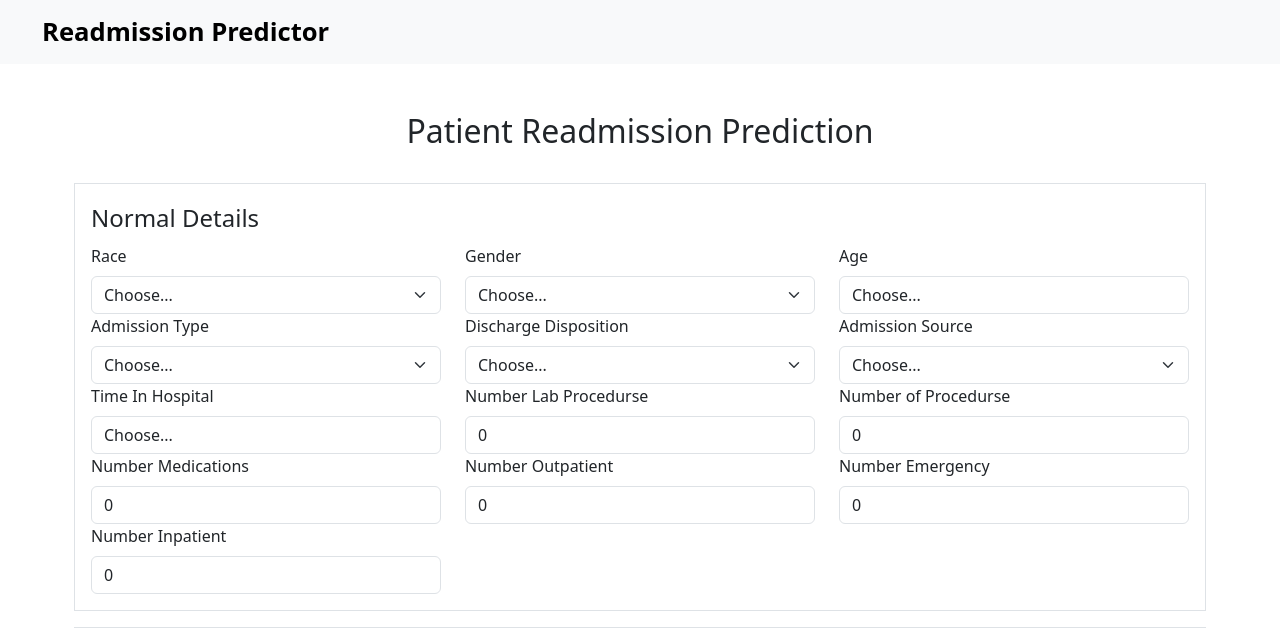
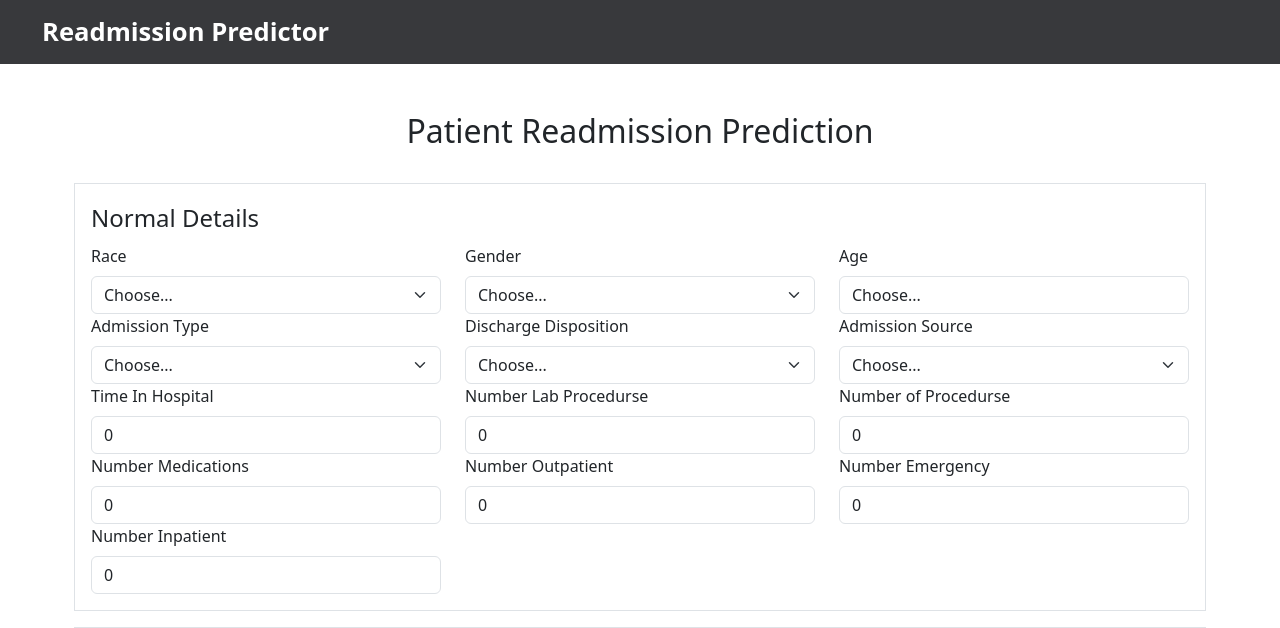
Before and after one commit to DularaLiyanage/Diabetic-Patients-Hospital-Readmission-Web-App, a Flask app: page / in a window 1280 px wide. Shown: the top 628 px of the page. Run offline with Flask 3, Linux system fonts and the light colour scheme; parts of the project's set-up code (start-up, migrations or seed data) failed here and were passed over.

Commit message:
Add files via upload

```diff
--- a/static/stylesheet.css
+++ b/static/stylesheet.css
@@ -1,6 +1,50 @@
 /* Increase the font size of the brand name */
 .navbar-brand {
-    font-size: 1.6rem; /* Adjust the value as needed */
-    font-weight: bold; /* Optionally make the text bold */
+    font-size: 1.6rem;
+    /* Adjust the value as needed */
+    font-weight: bold;
+    /* Optionally make the text bold */
     padding-left: 30px;
 }
+
+/* Custom navbar background color */
+.custom-navbar {
+    background-color: #38393c;
+}
+
+/* Custom title color */
+.custom-title {
+    color: white;
+}
+
+/* Optional: Adjust other styles like link hover if needed */
+.navbar-brand:hover {
+    color: #dddddd;
+}
+
+/* Custom footer background color */
+.custom-footer {
+    background-color: #38393c !important;
+    color: white !important;
+  }
+
+/* Style the result text */
+.container .result-text {
+    font-size: 2rem;
+    margin-bottom: 1.5rem; /* Make the text larger */
+    margin-top: 100px;
+}
+
+.probability-text {
+    margin-top: 1rem; /* Space above the probability text */
+    margin-bottom: 1.5rem;
+}
+
+/* Center the prediction probability text inside the custom container */
+.container .text-center p {
+    margin: 0;
+}
+
+.btn-secondary {
+    margin-top: 2rem; /* Space above the button */
+}
--- a/templates/main.html
+++ b/templates/main.html
@@ -11,9 +11,9 @@
 
 <body>
   <!-- Navigation Bar -->
-  <nav class="navbar navbar-expand-lg navbar-light bg-light">
+  <nav class="navbar navbar-expand-lg custom-navbar">
     <div class="container-fluid">
-      <a class="navbar-brand" href="#">Readmission Predictor</a>
+      <a class="navbar-brand custom-title" href="#">Readmission Predictor</a>
       <button class="navbar-toggler" type="button" data-bs-toggle="collapse" data-bs-target="#navbarNav"
         aria-controls="navbarNav" aria-expanded="false" aria-label="Toggle navigation">
         <span class="navbar-toggler-icon"></span>
@@ -90,6 +90,22 @@
             <label for="admission_type_id" class="form-label">Admission Type</label>
             <select id="admission_type_id" name="admission_type_id" class="form-select" required>
               <option value="">Choose...</option>
+              <option value="1">Emergency</option>
+              <option value="2">Urgent</option>
+              <option value="3">Elective</option>
+              <option value="4">Newborn</option>
+              <option value="5">Trauma</option>
+              <option value="6">Not Available</option>
+              <option value="7">Not Mapped (NULL)</option>
+              <option value="8">Other</option>
+            </select>
+          </div>
+
+          <!-- Discharge Disposition -->
+          <div class="col-md-4">
+            <label for="discharge_disposition_id" class="form-label">Discharge Disposition</label>
+            <select id="discharge_disposition_id" name="discharge_disposition_id" class="form-select" required>
+              <option value="">Choose...</option>
               <option value="1">Discharged to home</option>
               <option value="2">Discharged/transferred to another short-term hospital</option>
               <option value="3">Discharged/transferred to a skilled nursing facility</option>
@@ -116,22 +132,6 @@
               <option value="26">Discharged/transferred to Intermediate Care Facility (not under Medicare)</option>
               <option value="27">Expired (hospice)</option>
               <option value="28">Discharged/transferred to Critical Access Hospital (CAH)</option>
-            </select>
-          </div>
-
-          <!-- Discharge Disposition -->
-          <div class="col-md-4">
-            <label for="discharge_disposition_id" class="form-label">Discharge Disposition</label>
-            <select id="discharge_disposition_id" name="discharge_disposition_id" class="form-select" required>
-              <option value="">Choose...</option>
-              <option value="1">Emergency</option>
-              <option value="2">Urgent</option>
-              <option value="3">Elective</option>
-              <option value="4">Newborn</option>
-              <option value="5">Trauma</option>
-              <option value="6">Not Available</option>
-              <option value="7">Not Mapped (NULL)</option>
-              <option value="8">Other</option>
             </select>
           </div>
 
@@ -172,23 +172,8 @@
           <!-- Time in Hospital -->
           <div class="col-md-4">
             <label for="time_in_hospital" class="form-label">Time In Hospital</label>
-            <select type="number" class="form-control" id="time_in_hospital" name="time_in_hospital" required>
-              <option value="">Choose...</option>
-              <option value="1">1</option>
-              <option value="2">2</option>
-              <option value="3">3</option>
-              <option value="4">4</option>
-              <option value="5">5</option>
-              <option value="6">6</option>
-              <option value="7">7</option>
-              <option value="8">8</option>
-              <option value="9">9</option>
-              <option value="10">10</option>
-              <option value="11">11</option>
-              <option value="12">12</option>
-              <option value="13">13</option>
-              <option value="14">14</option>
-            </select>
+            <input type="number" class="form-control" id="time_in_hospital" name="time_in_hospital" min="0"
+              max="100" step="1" value="0" required/>
           </div>
 
           <!-- Num Lab Procedurse -->
@@ -244,19 +229,19 @@
           <!-- Diagnosis 1 -->
           <div class="col-md-4">
             <label for="diag_1" class="form-label">Diagnosis 1</label>
-            <input type="text" class="form-control" id="diag_1" name="diag_1" required/>
+            <input type="text" class="form-control" id="diag_1" name="diag_1" required />
           </div>
 
           <!-- Diagnosis 2 -->
           <div class="col-md-4">
             <label for="diag_2" class="form-label">Diagnosis 2</label>
-            <input type="text" class="form-control" id="diag_2" name="diag_2" required/>
+            <input type="text" class="form-control" id="diag_2" name="diag_2" required />
           </div>
 
           <!-- Diagnosis 3 -->
           <div class="col-md-4">
             <label for="diag_3" class="form-label">Diagnosis 3</label>
-            <input type="number" class="form-control" id="diag_3" name="diag_3" required/>
+            <input type="text" class="form-control" id="diag_3" name="diag_3" required />
           </div>
 
           <!-- Number Diagnoses -->
@@ -279,10 +264,10 @@
             <label for="max_glu_serum" class="form-label">Max Glu Serum</label>
             <select id="max_glu_serum" name="max_glu_serum" class="form-select" required>
               <option value="">Choose...</option>
-              <option value="none">None</option>
               <option value=">300">>300</option>
               <option value=">200">>200</option>
               <option value="Norm">Normal</option>
+              <option value="none">None</option>
             </select>
           </div>
 
```
Also changed, not shown: templates/index.html (added, +14 -0 lines), templates/result.html (+4 -3 lines).
